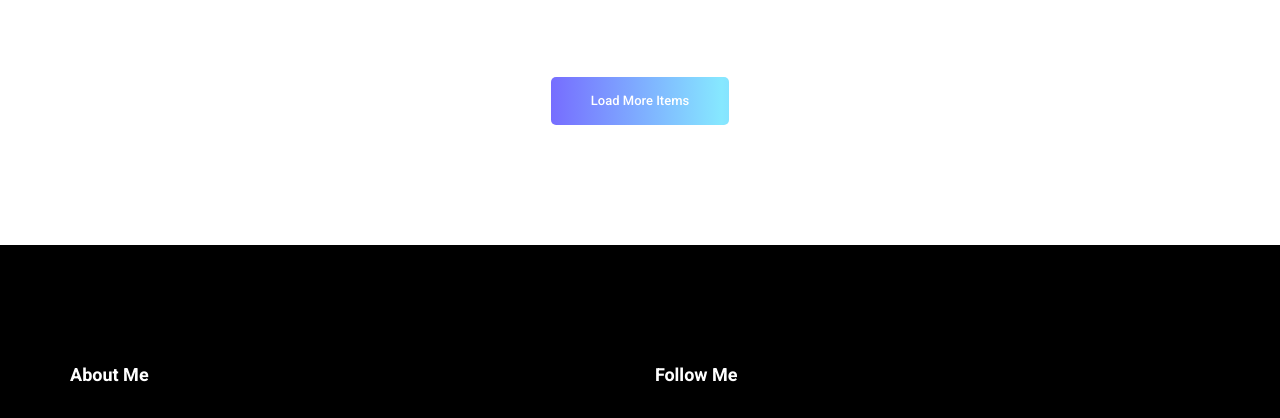
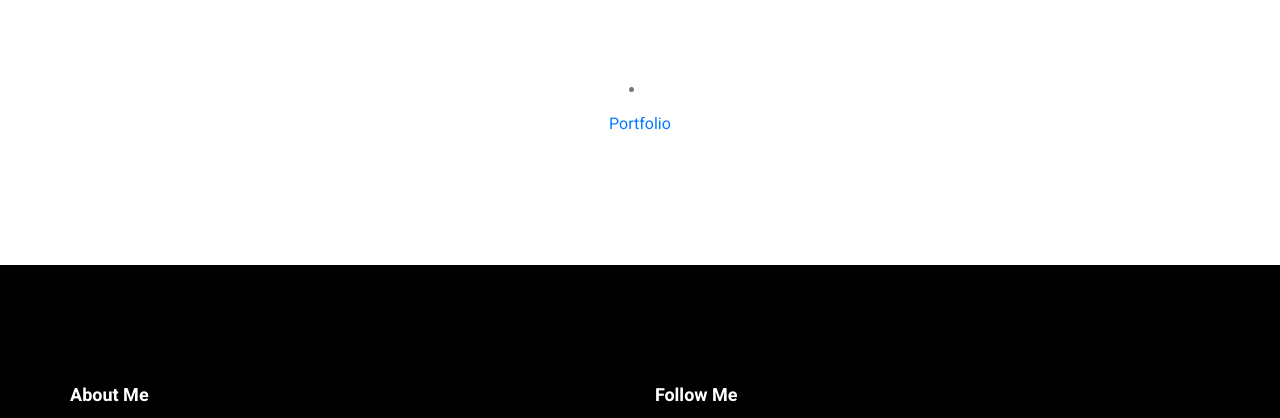
Before and after one commit to Raja-Usman-Murad/portfolio, a plain HTML site: page index.html in a window 1280 px wide. Shown: the part 3762-4180 px from the top of the page. Drawn offline with Linux system fonts and the light colour scheme.

Commit message:
first commit

```diff
--- a/index.html
+++ b/index.html
@@ -544,7 +544,10 @@
           </div>
         </div>
         <div class="more_btn">
-          <a class="main_btn" href="portfolio.html">Load More Items</a>
+          <li class="nav-item">
+            <a class="nav-link" href="portfolio.html">Portfolio</a>
+          </li>
+          <!-- <a class="main_btn" href="portfolio.html">Load More Items</a> -->
         </div>
       </div>
     </section>
```
